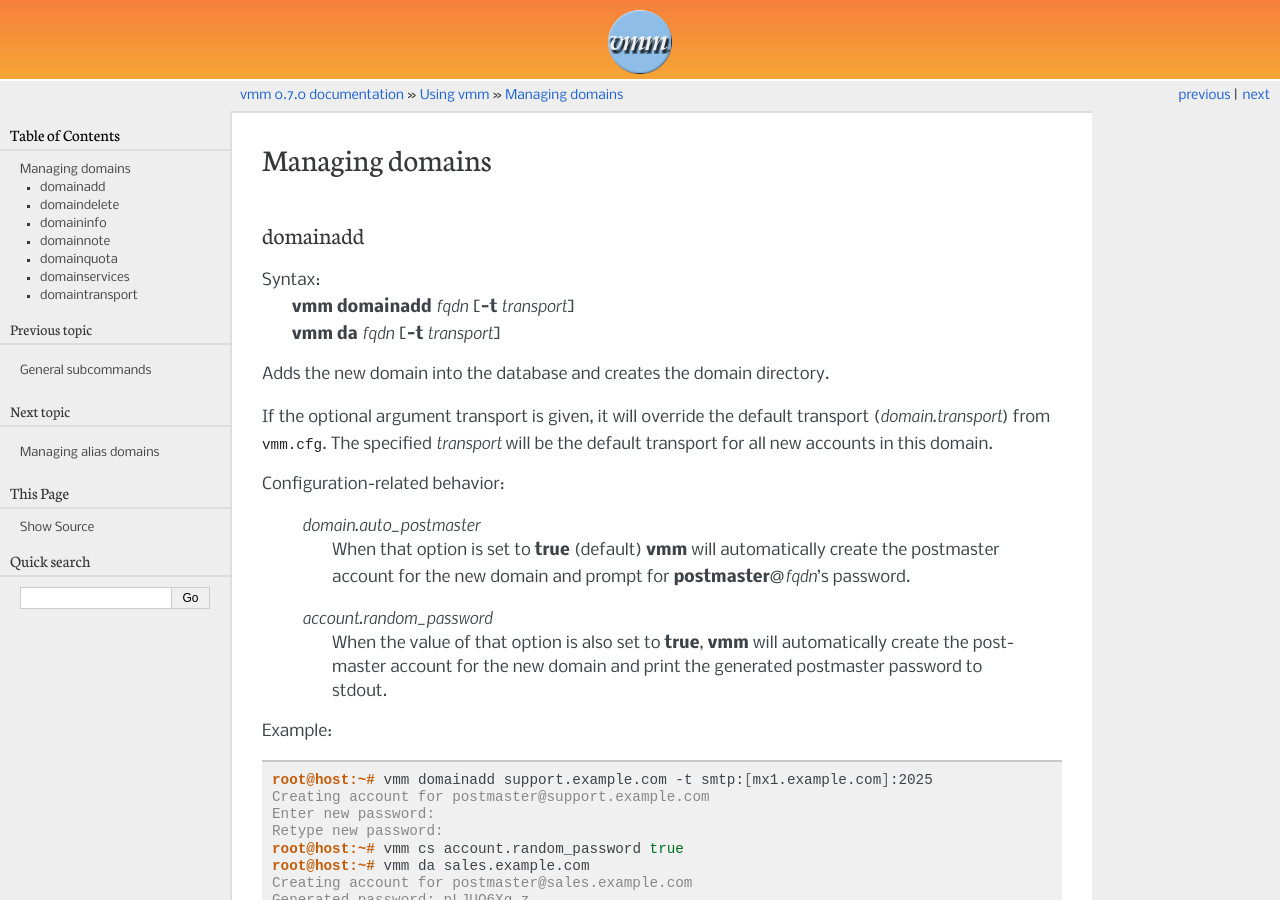
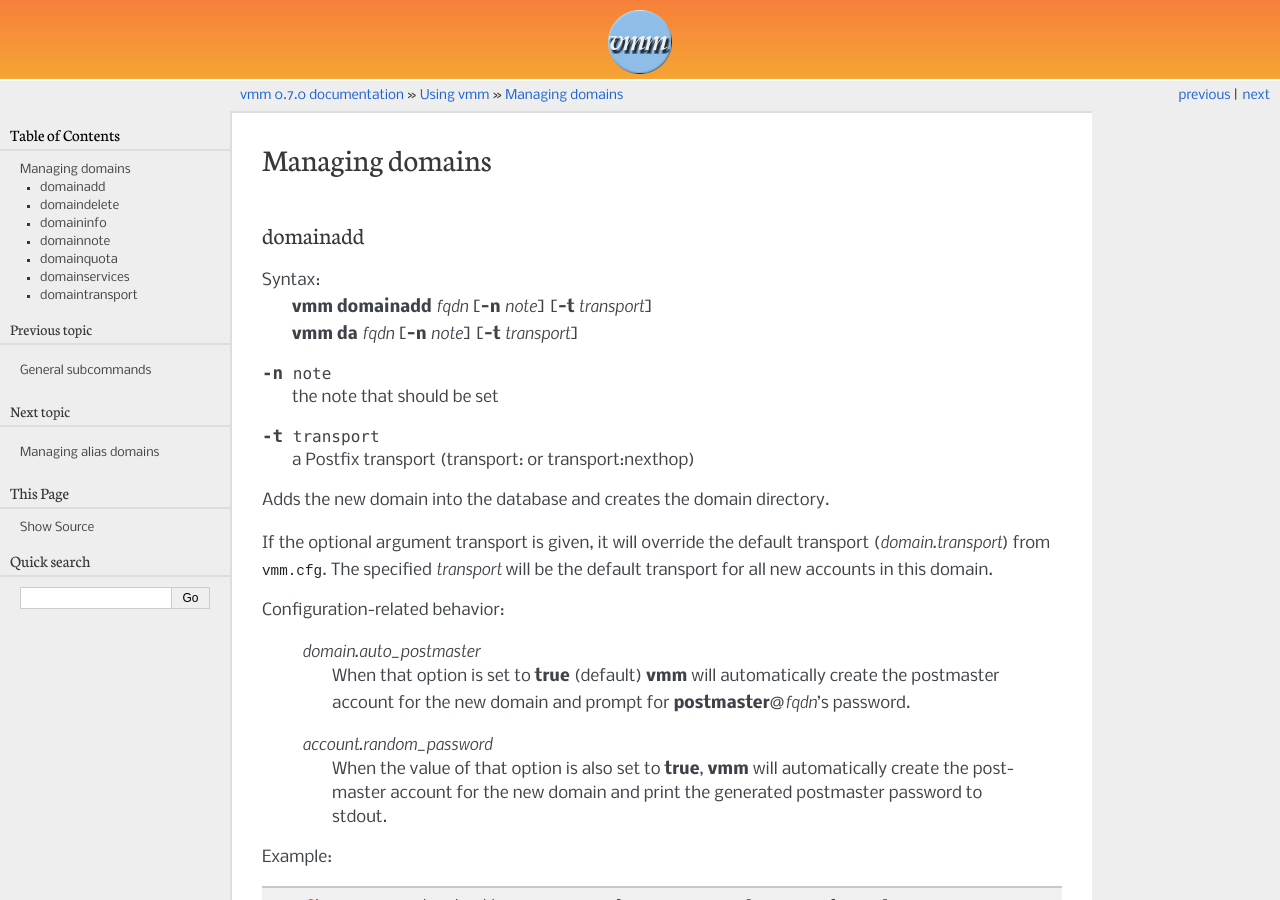
Before and after one commit to kmohrf/vmm, a Sphinx documentation site: the page built from doc/web/source/howto/manage_domains.rst, in a window 1280 px wide and 900 px high. Built offline with Sphinx 7.4.7, drawn with Linux system fonts in a browser that asks for light colours.

Commit message:
doc: Added description of {domain,user}add's -n option.

```diff
--- a/doc/web/source/howto/manage_domains.rst
+++ b/doc/web/source/howto/manage_domains.rst
@@ -5,9 +5,19 @@ Managing domains
 
 domainadd
 ---------
+.. program:: vmm domainadd
+
 Syntax:
- | **vmm domainadd** *fqdn* [**-t** *transport*]
- | **vmm da** *fqdn* [**-t** *transport*]
+ | **vmm domainadd** *fqdn* [**-n** *note*] [**-t** *transport*]
+ | **vmm da** *fqdn* [**-n** *note*] [**-t** *transport*]
+
+.. option:: -n note
+
+ the note that should be set
+
+.. option:: -t transport
+
+ a Postfix transport (transport: or transport:nexthop)
 
 Adds the new domain into the database and creates the domain directory.
 
```
Also changed, not shown: doc/web/source/howto/manage_accounts.rst (+12 -2 lines), 1 other file.
